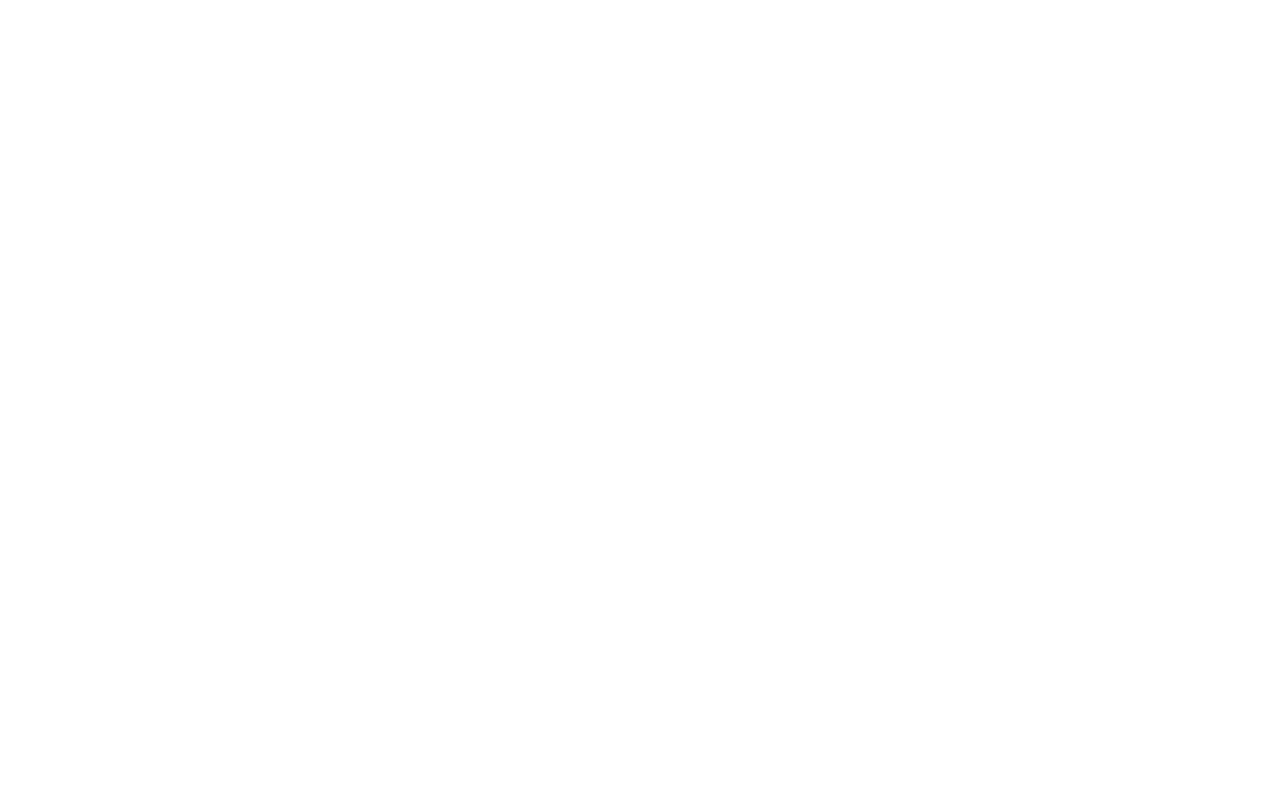
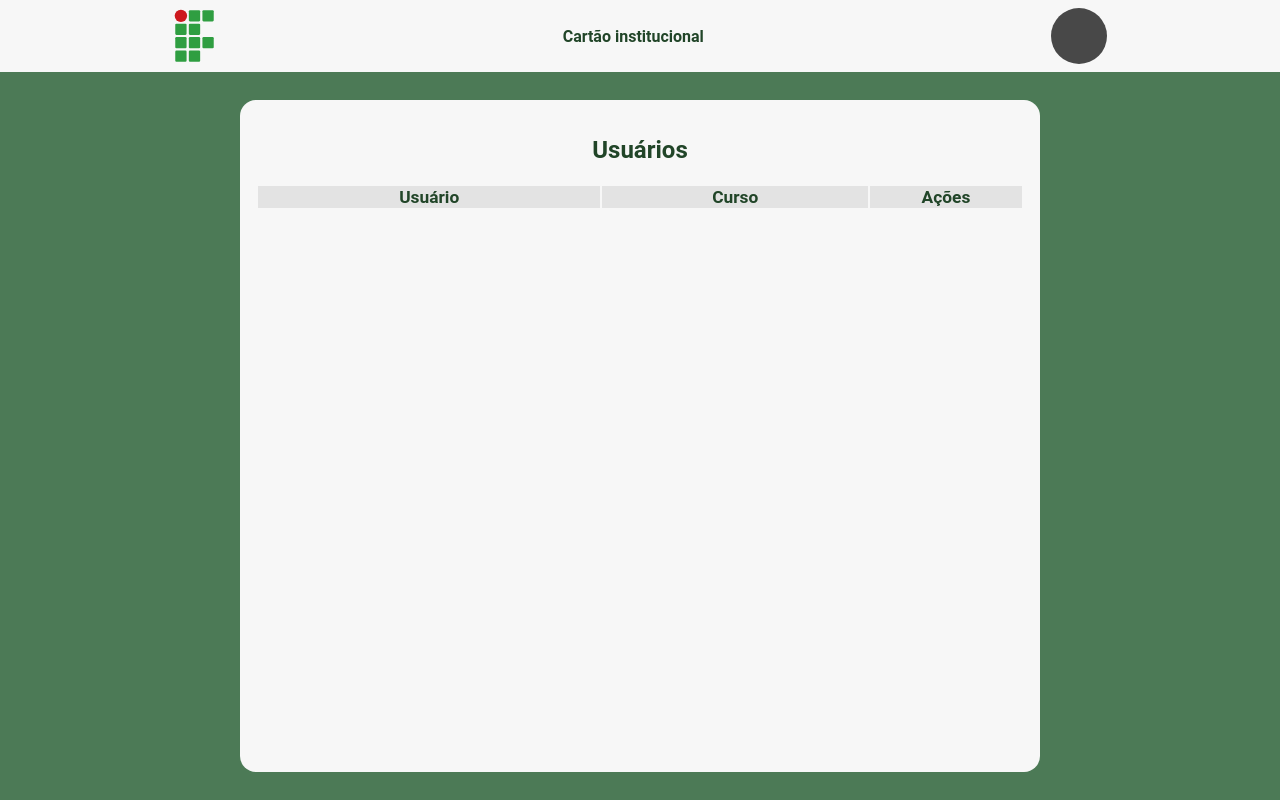
Before and after one commit to julivicv/cartao-institucional, a React (Vite) app: page /users in a window 1280 px wide. Before the commit this address had no page. Built offline with nearby package versions, Linux system fonts and the light colour scheme.

Commit message:
Started the User Listing page

```diff
--- a/src/Router.tsx
+++ b/src/Router.tsx
@@ -2,13 +2,14 @@
 import Card from "./pages/Card";
 import React from "react";
 import Login from "./pages/Login";
+import UserList from "./pages/UserList";
 
 export default function Router() {
     return (
         <Routes>
-            <Route path="/" element={<Login />} />
-            <Route path="/card" element={<Card name={"Júlio"} birth={"14/02/05"} href={"a.com"} group={"3°INFO"} link={"a.com"}/>}/>
-            <Route/>
+            <Route path={"/"} element={<Login />} />
+            <Route path={"/card"} element={<Card name={"Júlio"} birth={"14/02/05"} href={"a.com"} group={"3°INFO"} link={"a.com"}/>}/>
+            <Route path={"/users"} element={<UserList />}/>
         </Routes>
     )
 }
--- /dev/null
+++ b/src/pages/UserList.tsx
@@ -0,0 +1,35 @@
+import "../styles/UserList.css"
+import IFLogo from "/IFLogo.svg";
+import {useState} from "react";
+export default function UserList () {
+    const [dropdown, setDropdown] = useState(true)
+    return (
+        <div className={"users-background"}>
+            <header>
+                <img className={"header-logo"} src={IFLogo} alt=""/>
+                <a href="/Card">Cartão institucional</a>
+                <div className={"dropdown-container"} onClick={() => setDropdown(!dropdown)}>
+                    <div className={dropdown ? "dropdown-content closed" : "dropdown-content open"}>
+                        <a href="#">Sair</a>
+                    </div>
+                </div>
+            </header>
+            <div className={"users-list"}>
+                <h2 className={"table-title"}>Usuários</h2>
+                <table>
+                    <thead>
+                        <th rowSpan={2}>
+                            <span>Usuário</span>
+                        </th>
+                        <th>
+                            <span>Curso</span>
+                        </th>
+                        <th>
+                            <span>Ações</span>
+                        </th>
+                    </thead>
+                </table>
+            </div>
+        </div>
+    )
+}
--- a/src/styles/Login.css
+++ b/src/styles/Login.css
@@ -113,8 +113,12 @@
     outline: 2px solid #214528;
 }
 
+.mail-invalid:focus, .pass-invalid:focus {
+    outline: 2px solid #BF0D3E;
+}
+
 .mail-invalid, .pass-invalid {
-    background-color: rgba(191, 13, 62, 0.05);
+    border: 2px solid #BF0D3E;
 }
 
 .mail:focus ~ .mail-text {
--- /dev/null
+++ b/src/styles/UserList.css
@@ -0,0 +1,115 @@
+.users-background {
+    width: 100%;
+    height: 100%;
+    background-color: #4c7a56;
+    display: flex;
+    flex-direction: column;
+    justify-content: normal;
+    align-items: center;
+    position: relative;
+}
+
+header {
+    width: 100%;
+    height: 4.5rem;
+    background-color: #f7f7f7;
+    margin-top: 0;
+    display: flex;
+    flex-direction: row;
+    justify-content: space-around;
+}
+
+.header-logo {
+    width: fit-content;
+    height: 3.5rem;
+    margin: auto 0;
+}
+
+header>a {
+    text-decoration: none;
+    color: #214528;
+    font-weight: bold;
+    margin: auto 0;
+}
+
+header>a:focus, header>a:hover {
+    text-decoration: underline #214528;
+}
+
+.dropdown-container {
+    width: 3.5rem;
+    height: 3.5rem;
+    margin: auto 0;
+    border-radius: 100%;
+    background-color: #484848;
+    position: relative;
+}
+
+.dropdown-content {
+    position: absolute;
+    width: 8rem;
+    height: fit-content;
+    top: 3.75rem;
+    left: 0;
+}
+
+.dropdown-content>a {
+    margin: auto;
+    width: 100%;
+    height: 100%;
+    padding: 0.5rem;
+    border: solid 1px #484848;
+    border-radius: 0.25rem;
+    background-color: #d0d0d0;
+    text-decoration: none;
+    color: #214528;
+}
+
+.dropdown-content>a:hover {
+    background-color: #a4a4a4;
+}
+
+.open {
+    display: flex;
+}
+
+.closed {
+    display: none;
+}
+
+.users-list {
+    margin: auto 0;
+    width: 60%;
+    height: 80%;
+    border-radius: 1rem;
+    padding: 1rem;
+    background-color: #f7f7f7;
+}
+
+.table-title {
+    color: #214528;
+}
+
+table {
+    margin: auto;
+    width: 100%;
+    overflow: scroll;
+}
+
+thead {
+    background-color: #e3e3e3;
+    padding: 0.75rem 0;
+}
+
+th {
+    border: 0;
+}
+
+th>span {
+    font-size: 13pt;
+    color: #214528;
+}
+
+th:nth-child(3) {
+    width: 20%;
+}
```
Also changed, not shown: src/components/TableUser.tsx (added, +14 -0 lines).
